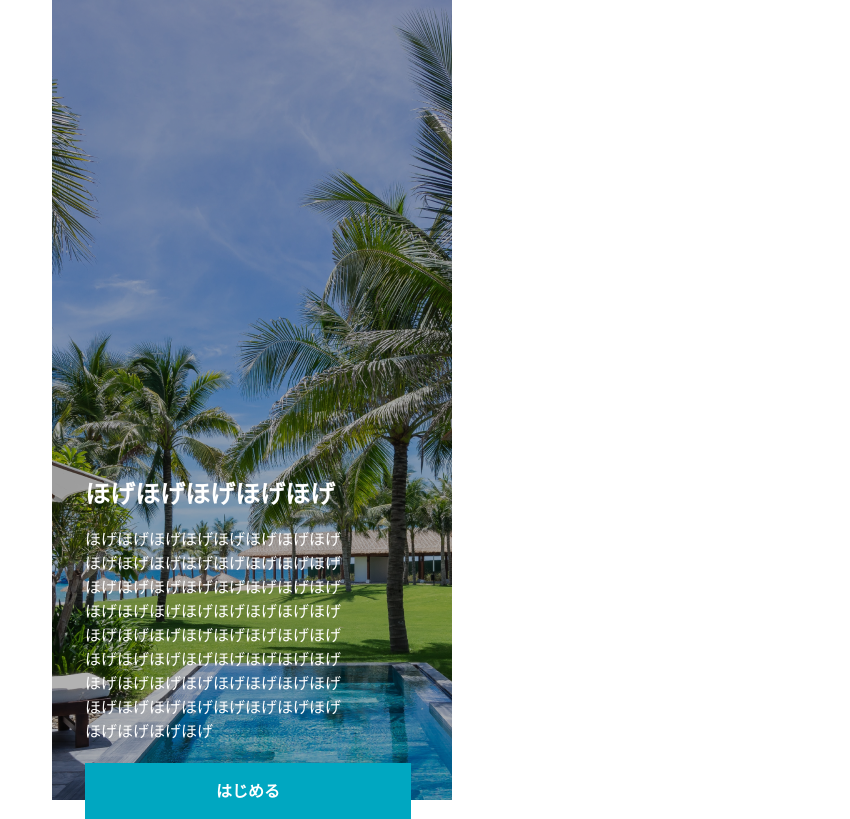
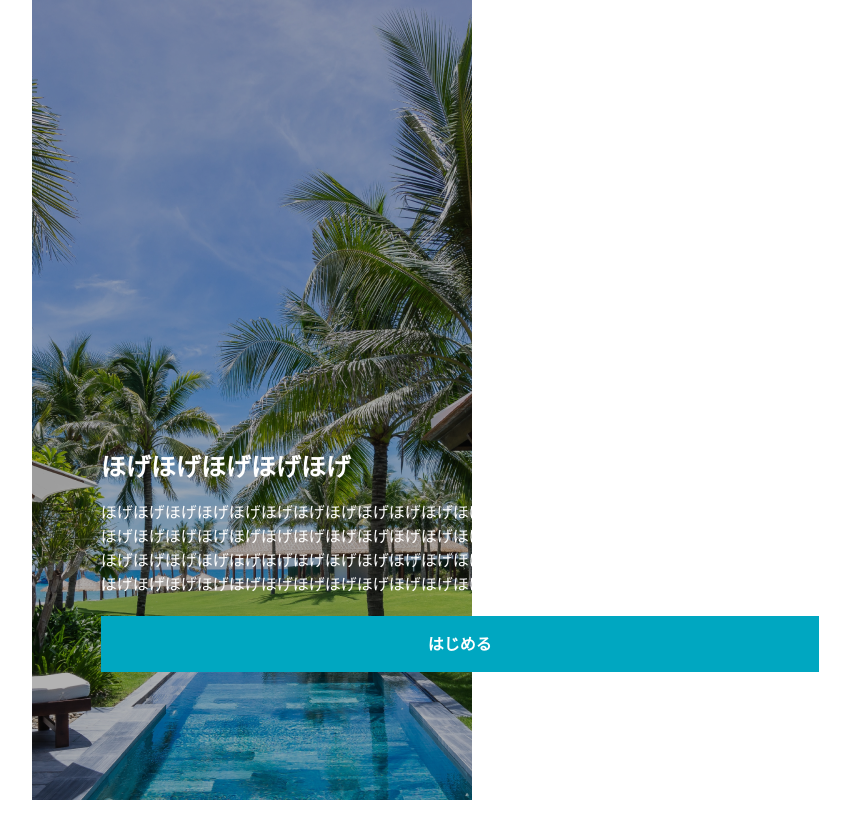
Before and after one commit to luka1104/n-house-mock, a Next.js app: page / in a window 1280 px wide. Shown: the whole page, without its empty margins (388-1238 px from the left). Built offline with nearby package versions, Linux system fonts and the light colour scheme.

Commit message:
Update layout and button width and position

```diff
--- a/src/layouts/Layout.tsx
+++ b/src/layouts/Layout.tsx
@@ -8,7 +8,7 @@ type LayoutProps = Required<{
 const Layout = memo(({ children }: LayoutProps) => {
   return (
     <>
-      <Container maxW="400px" h="100vh" p={0} bgColor="#000000">
+      <Container maxW="440px" h="100vh" p={0} bgColor="#000000">
         <Box w="100%" h="100%">
           {children}
         </Box>
--- a/src/pages/index.tsx
+++ b/src/pages/index.tsx
@@ -1,35 +1,39 @@
-import { Box, Button, Text } from "@chakra-ui/react"
+import { Box, Button, Link, Text } from "@chakra-ui/react"
 import { NextPage } from "next"
 import React from "react"
 
 const Index: NextPage = () => {
   return (
     <>
-      <Box w="100%" maxW="400px" h="100%" position="fixed" zIndex="1" bgImage="/images/HomeTop.png" />
+      <Box w="100%" maxW="440px" h="100%" position="fixed" zIndex="1" bgImage="/images/HomeTop.png" />
       <Box zIndex="100" color="black" position="absolute">
-        <Box w="293px" pt="475px" pl="33px" color="white" fontFamily="Noto Sans">
+        <Box w="75%" pt="56vh" pl="8%" color="white" fontFamily="Noto Sans">
           <Text fontSize="25px" fontWeight={700} lineHeight="1.5">
             ほげほげほげほげほげ
           </Text>
           <Text mt="14px" fontSize="16px" fontWeight={500} lineHeight="1.5">
             ほげほげほげほげほげほげほげほげほげほげほげほげほげほげほげほげほげほげほげほげほげほげほげほげほげほげほげほげほげほげほげほげほげほげほげほげほげほげほげほげほげほげほげほげほげほげほげほげほげほげほげほげほげほげほげほげほげほげほげほげほげほげほげほげほげほげほげほげ
           </Text>
+        </Box>
+        <Link>
           <Button
+            ml="8%"
+            mb="50px"
+            color="white"
+            fontFamily="Noto Sans"
             mt="20px"
             fontSize="16px"
             fontWeight={700}
             lineHeight="1.5"
-            color="white"
-            fontFamily="Noto Sans"
             bg="#00A7C1"
-            w="326px"
+            w="83.5%"
             h="56px"
             borderRadius="0px"
             _hover={{ bg: "#00A7C1" }}
           >
             はじめる
           </Button>
-        </Box>
+        </Link>
       </Box>
     </>
   )
```
